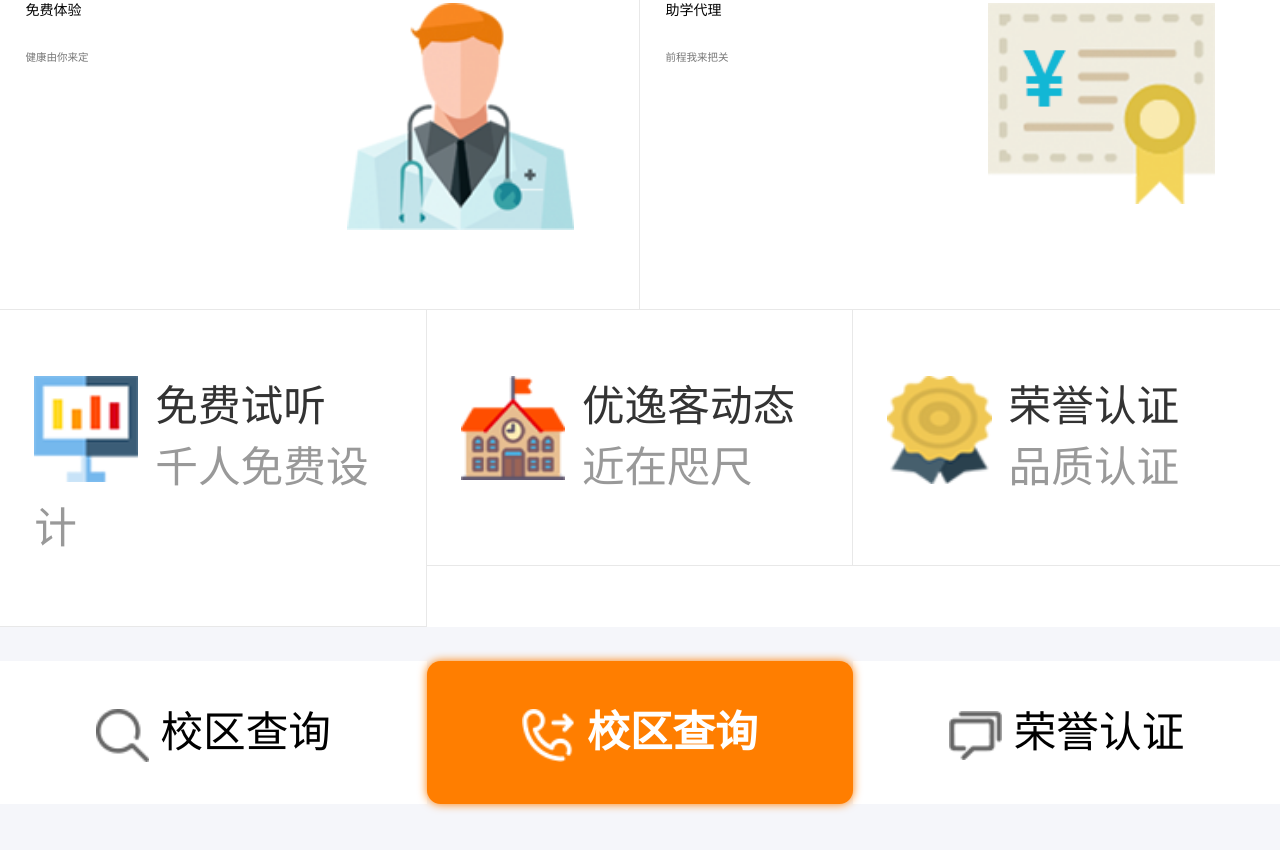
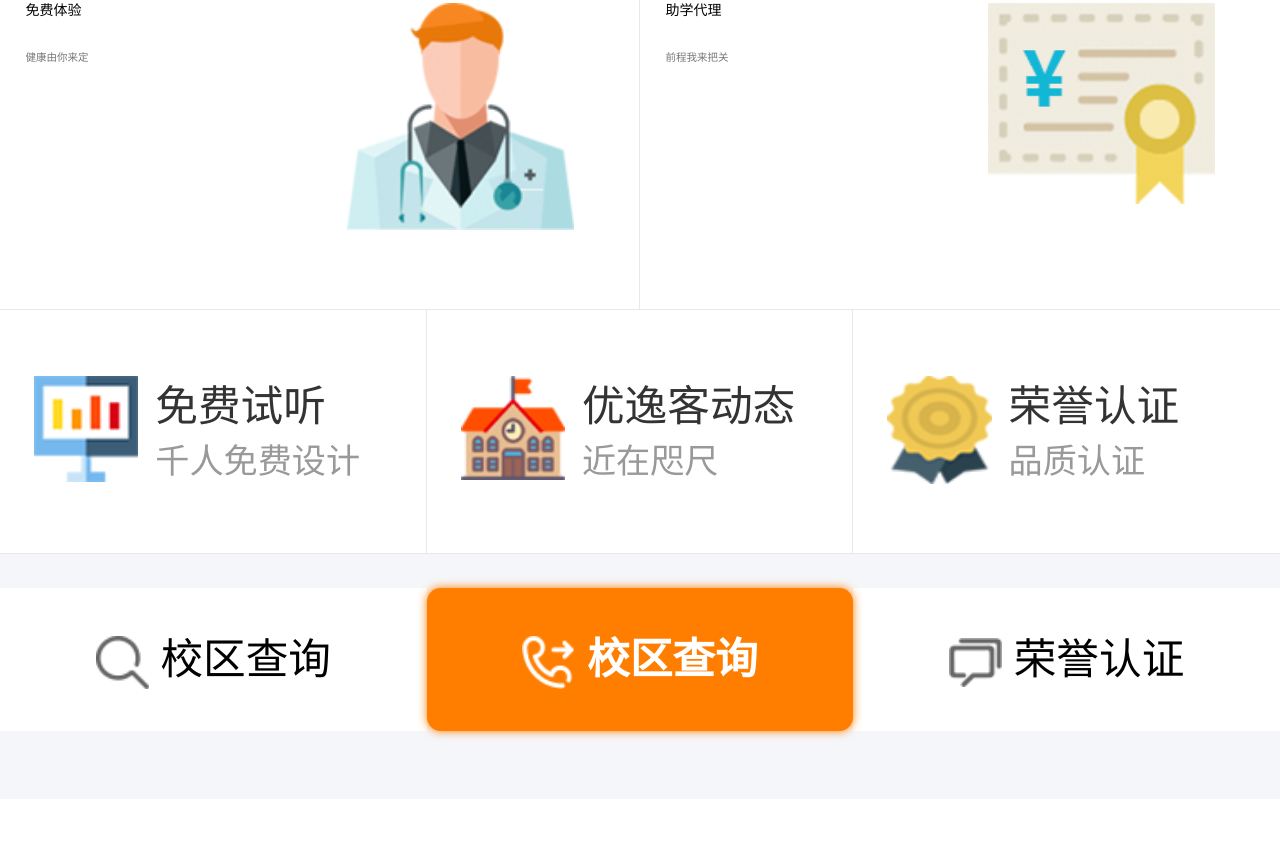
Before and after one commit to jianze/myindex, a plain HTML site: page 优逸客/index.html in a window 1280 px wide. Shown: the part 1208-2058 px from the top of the page. After the commit the page ends 2007 px from the top, so only its background shows below. Drawn offline with Linux system fonts and the light colour scheme.

Commit message:
sicigai
sicigai

```diff
--- a/优逸客/css/index.css
+++ b/优逸客/css/index.css
@@ -126,7 +126,7 @@
 }
 .disan .col-xs-4 .dierbiao{
     color: #999999;
-    font-size: 0.25rem;
+    font-size: 0.2rem;
 }
 footer{
     width: 100%;
```
